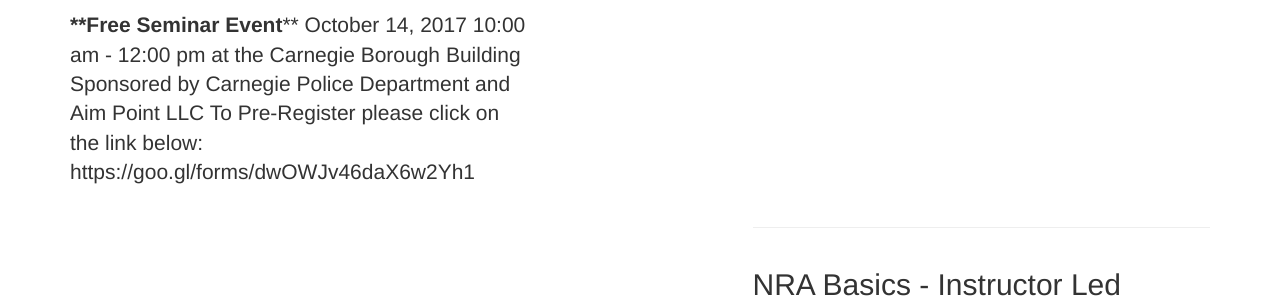
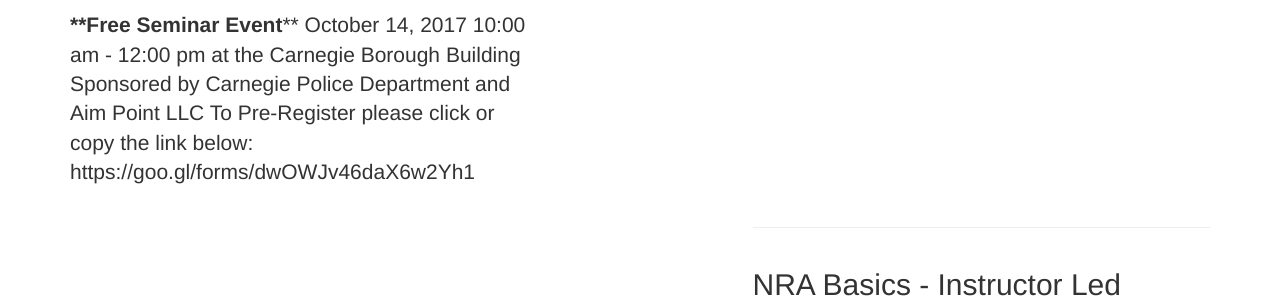
Before and after one commit to aimpoint/aimpoint.github.io, a Jekyll site: the page built from _posts/2016-1-5-new-shooter.markdown, in a window 1280 px wide and 900 px high, scrolled down 787 px. Shown: the part 247-545 px from the top of the window. Built offline with Jekyll 4.4.1, drawn with Linux system fonts in a browser that asks for light colours; nearby versions of some CDN libraries; library files that are not in the unit come from our copies.

Commit message:
Update 2016-1-5-new-shooter.markdown

```diff
--- a/_posts/2016-1-5-new-shooter.markdown
+++ b/_posts/2016-1-5-new-shooter.markdown
@@ -15,5 +15,5 @@
 ****Free Seminar Event****
 October 14, 2017 10:00 am - 12:00 pm at the Carnegie Borough Building
 Sponsored by Carnegie Police Department and Aim Point LLC
-To Pre-Register please click on the link below:
+To Pre-Register please click or copy the link below:
 https://goo.gl/forms/dwOWJv46daX6w2Yh1
```
